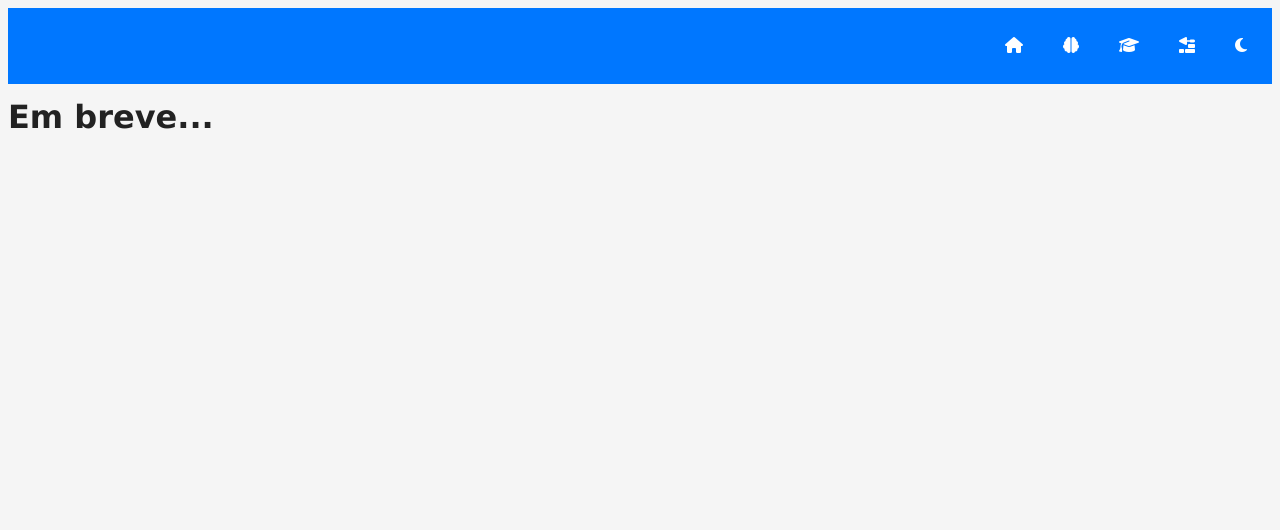
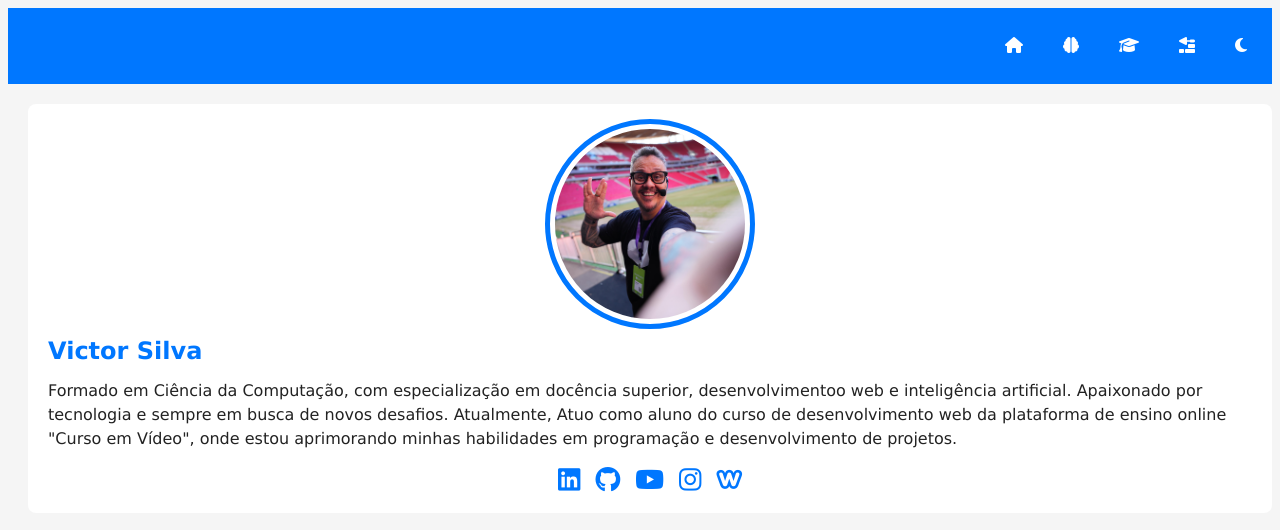
Before and after one commit to Victorsilva-cloud/projeto-portifolio, a plain HTML site: page index.html in a window 1280 px wide. Drawn offline with Linux system fonts and the light colour scheme.

Commit message:
atualizar

```diff
--- a/estilos/style.css
+++ b/estilos/style.css
@@ -56,3 +56,57 @@ nav#menu a{
 nav#menu a:hover {
   background-color: var(--destaque-inverso);
 }
+
+main{
+display: grid;
+grid-template-columns: auto 90%vw auto;
+gap: 20px;
+margin-top: 20px;
+
+}
+
+section#ficha{
+  background-color: var(--fundo-card);
+  padding: 20px;
+  border-radius: 8px;
+  grid-column: 2;
+}
+
+section#ficha img{
+  width: 200px;
+  aspect-ratio: 1/1;
+  object-fit: cover;
+  overflow: hidden;
+  border-radius: 50%;
+  border: 5px solid var(--fundo-card);
+  outline: 5px solid var(--destaque);
+  display: block;
+  margin: auto;
+  margin-bottom: 15px;
+}
+
+section#ficha h1{
+  color: var(--destaque);
+  margin:15px 0;
+  font-size: 1.5em;
+  text-align: left;
+
+}
+
+div#social{
+  display: flex;
+  justify-content: center;
+  align-items: center;
+  font-size: 1.6em;
+  gap: 15px;
+  margin-top: 15px;
+}
+
+div#social a{
+  color: var(--destaque);
+  transition: color 0.5s;
+}
+
+div#social a:hover {
+  color: var(--destaque-inverso);
+}
--- a/index.html
+++ b/index.html
@@ -21,7 +21,23 @@
     </header>
 
     <main>
-        <h1>Em breve...</h1>
+        <section id="ficha">
+            <img src="imagens/guanabara-perfil.jpg" alt="Gustavo guanabara" class="foto">
+            <h1>Victor Silva </h1>
+            <p>Formado em Ciência da Computação, com especialização em docência superior, desenvolvimentoo web e inteligência artificial. Apaixonado por tecnologia e sempre em busca de novos desafios. Atualmente, Atuo como aluno do curso de desenvolvimento web da plataforma de ensino online "Curso em Vídeo", onde estou aprimorando minhas habilidades em programação e desenvolvimento de projetos.
+            </p>
+            <div id="social">
+                <a href="https://www.linkedin.com/in/victor-silva-matias-santos-532523388/" target="_blank" rel="nofollow"><i class="fa-brands fa-linkedin"></i></a>
+                <a href="https://github.com/Victorsilva-cloud" target="_blank" rel="nofollow"><i class="fa-brands fa-github"></i></a>
+                <a href="https://www.youtube.com/@cursoemvideo" target="_blank" rel="nofollow"><i class="fa-brands fa-youtube"></i></a>
+                <a href="https://www.instagram.com/victor_santoss100/" target="_blank" rel="nofollow"><i class="fa-brands fa-instagram"></i></a>
+                <a href="https://www.cursoemvideo.com/" target="_blank" rel="nofollow"><i class="fa-brands fa-weebly"></i></a>
+
+            </div>
+        </section>
+        <section id="detalhes">
+
+        </section>
     </main>
 
     <footer>
```
